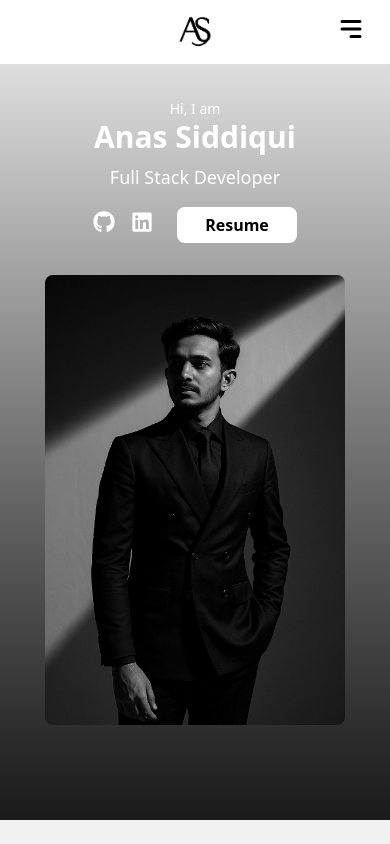
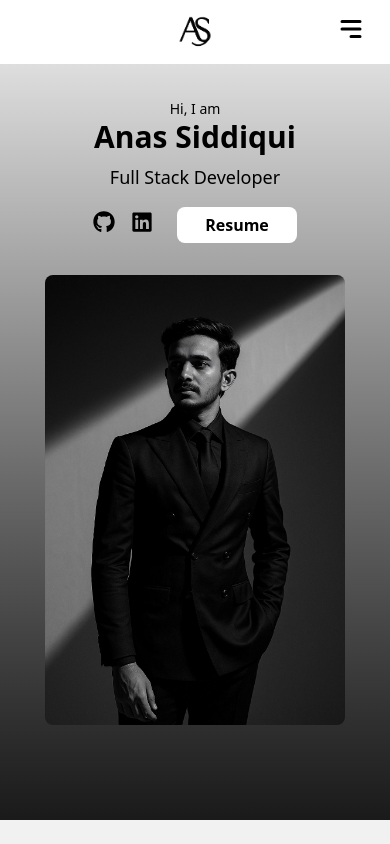
Before and after one commit to Anas-Sid/My-Portfolio, a React (Vite) app: page / in a window 390 px wide. Shown: the top 844 px of the page. Built offline with nearby package versions, Linux system fonts and the light colour scheme.

Commit message:
Update HeroSection.jsx

```diff
--- a/src/Light_theme_Component/HeroSection.jsx
+++ b/src/Light_theme_Component/HeroSection.jsx
@@ -19,15 +19,15 @@ const HeroSection = () => {
       <div className=" md:relative z-20 flex w-full px-6 md:px-16 justify-between items-center flex-col md:flex-row mt-[20px] md:mt-0 gap-8 md:gap-0">
         {/* Text on top (mobile), left side (desktop) */}
         <div className="text-center md:text-left md:w-1/2 md:text-black md:mt-[-130px]">
-          <h3 className="text-sm text-white md:text-lg md:text-gray-700">Hi, I am</h3>
-          <h1 className="text-3xl text-white md:text-black md:text-5xl font-bold mb-2">Anas Siddiqui</h1>
-          <p className="md:text-gray-600 text-white text-lg md:text-xl mb-4">Full Stack Developer</p>
+          <h3 className="text-sm text-black md:text-lg md:text-gray-700">Hi, I am</h3>
+          <h1 className="text-3xl text-black md:text-black md:text-5xl font-bold mb-2">Anas Siddiqui</h1>
+          <p className="md:text-gray-600 text-black text-lg md:text-xl mb-4">Full Stack Developer</p>
           <div className="flex justify-center md:justify-start gap-4 flex-wrap">
             <a href="https://github.com/Anas-Sid" target="_blank" rel="noopener noreferrer">
-              <FaGithub size={22} className="text-white md:text-gray-700 hover:text-black mt-1 md:mt-2" />
+              <FaGithub size={22} className="text-black md:text-gray-700 hover:text-black mt-1 md:mt-2" />
             </a>
             <a href="https://www.linkedin.com/in/anssiddiqui/" target="_blank" rel="noopener noreferrer">
-              <FaLinkedin size={22} className="text-white md:text-gray-700 hover:text-black mt-1 md:mt-2" />
+              <FaLinkedin size={22} className="text-black md:text-gray-700 hover:text-black mt-1 md:mt-2" />
             </a>
             <a
               href="/assets/resume.pdf"
```
